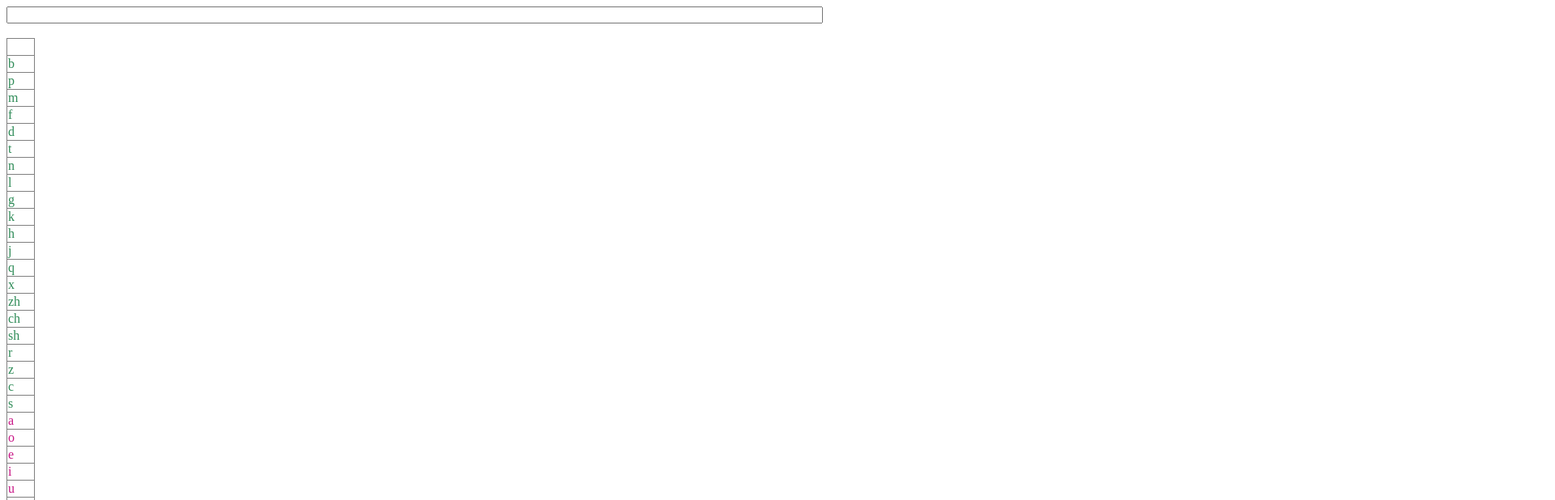
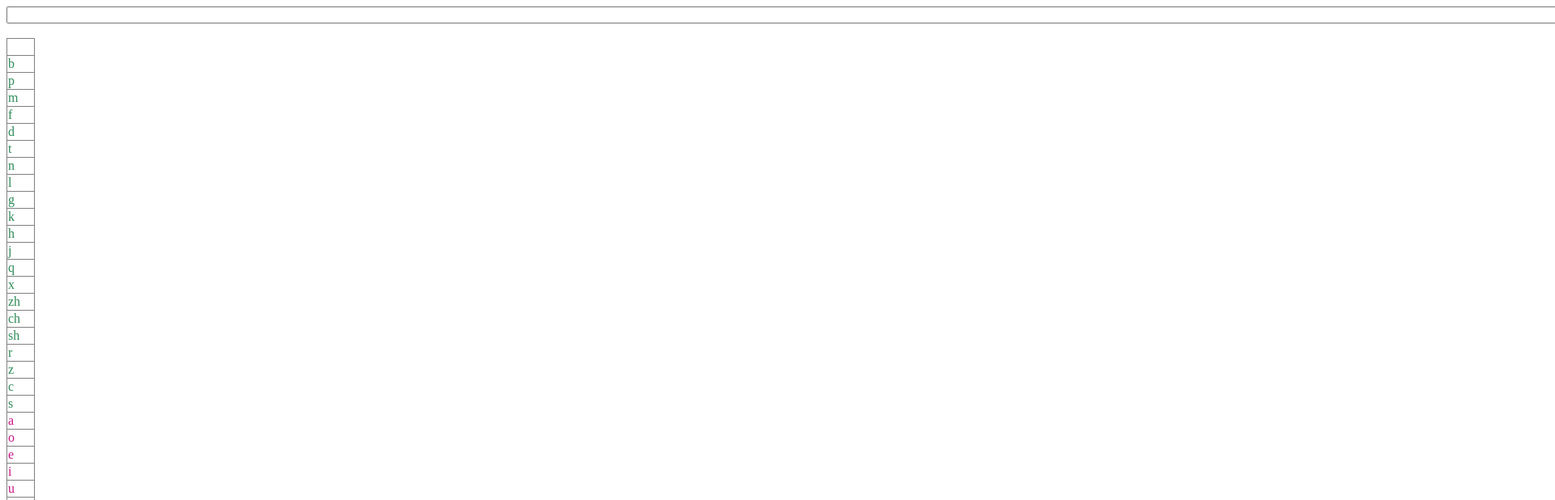
Before and after one commit to minghaop/py, a plain HTML site: page index.html in a window 1280 px wide. Shown: the top 618 px of the page at 81% size, 1920 px wide, since content can reach past the window. Drawn offline with Linux system fonts and the light colour scheme.

Commit message:
Make input box still wider

```diff
--- a/index.html
+++ b/index.html
@@ -10,7 +10,7 @@
 	</head>
 	<body>
 		<div>
-			<input id="t" style="width:1000px">
+			<input id="t" style="width:2000px">
 			<br><br>
 			<table id="viewer">
 			</table>
```
